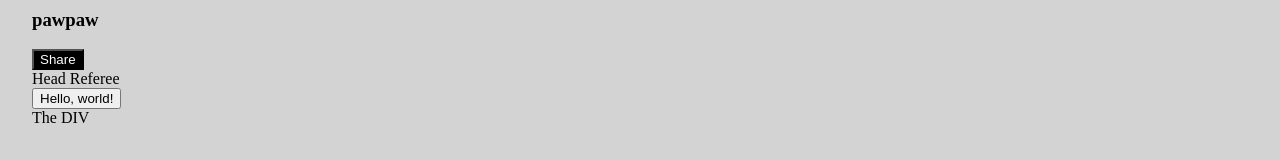
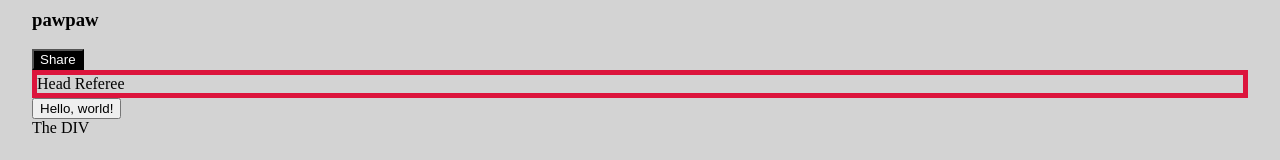
Before and after one commit to tony-eneh/angular-app-izizi, an Angular app: page / in a window 1280 px wide. Shown: the part 371-531 px from the top of the page. Built offline with nearby package versions, Linux system fonts and the light colour scheme.

Commit message:
Class boolean value binding

```diff
--- a/src/app/app.component.css
+++ b/src/app/app.component.css
@@ -2,3 +2,7 @@
   background-color: black;
   color: white;
 }
+
+.border{
+  border: 5px solid crimson;
+}
--- a/src/app/app.component.html
+++ b/src/app/app.component.html
@@ -22,7 +22,7 @@
 
 </div>
 
-<div class="container" [ngSwitch]="CurrentRole">
+<div class="container" [ngSwitch]="CurrentRole" [class.border]="shouldBeBothered">
   <div *ngSwitchCase=10>Head Referee</div>
   <div *ngSwitchCase=20>Referee</div>
   <div *ngSwitchCase=30>Scorekeeper</div>
--- a/src/app/app.component.ts
+++ b/src/app/app.component.ts
@@ -30,4 +30,6 @@ export class AppComponent {
 
   darkTheme = _ => 'dark-theme';
 
+  shouldBeBothered = true;
+
 }
```
